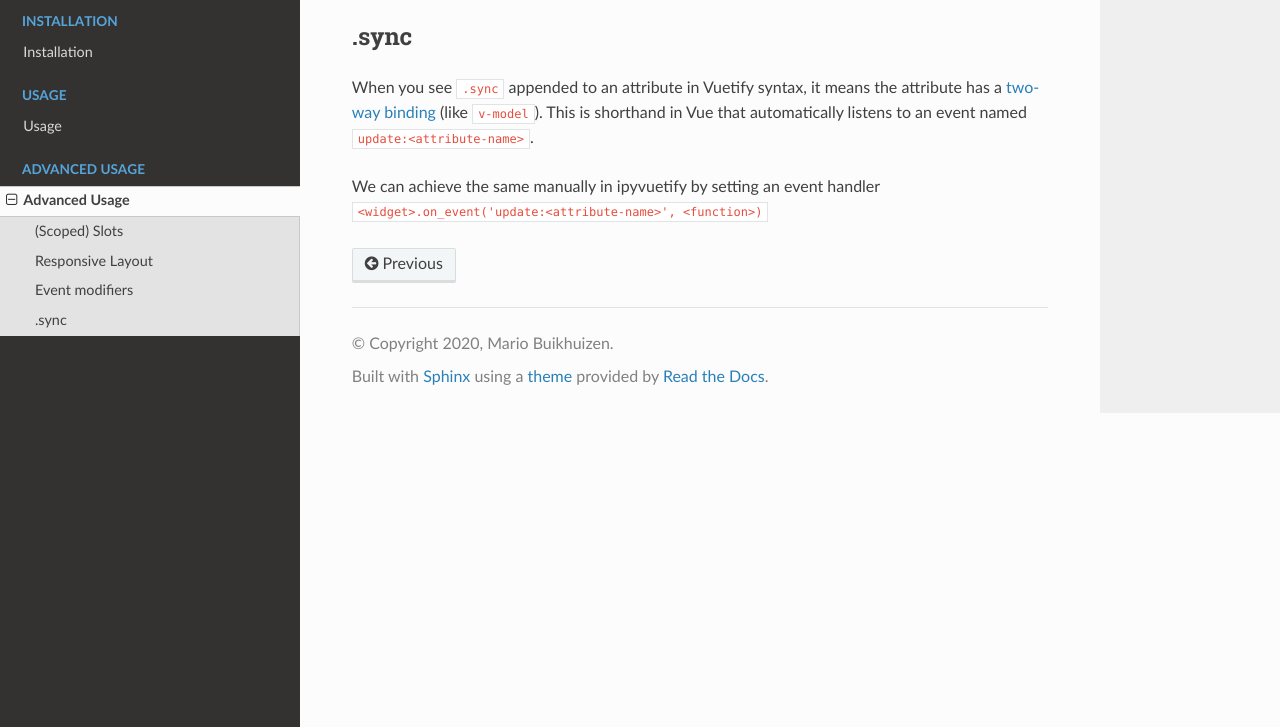
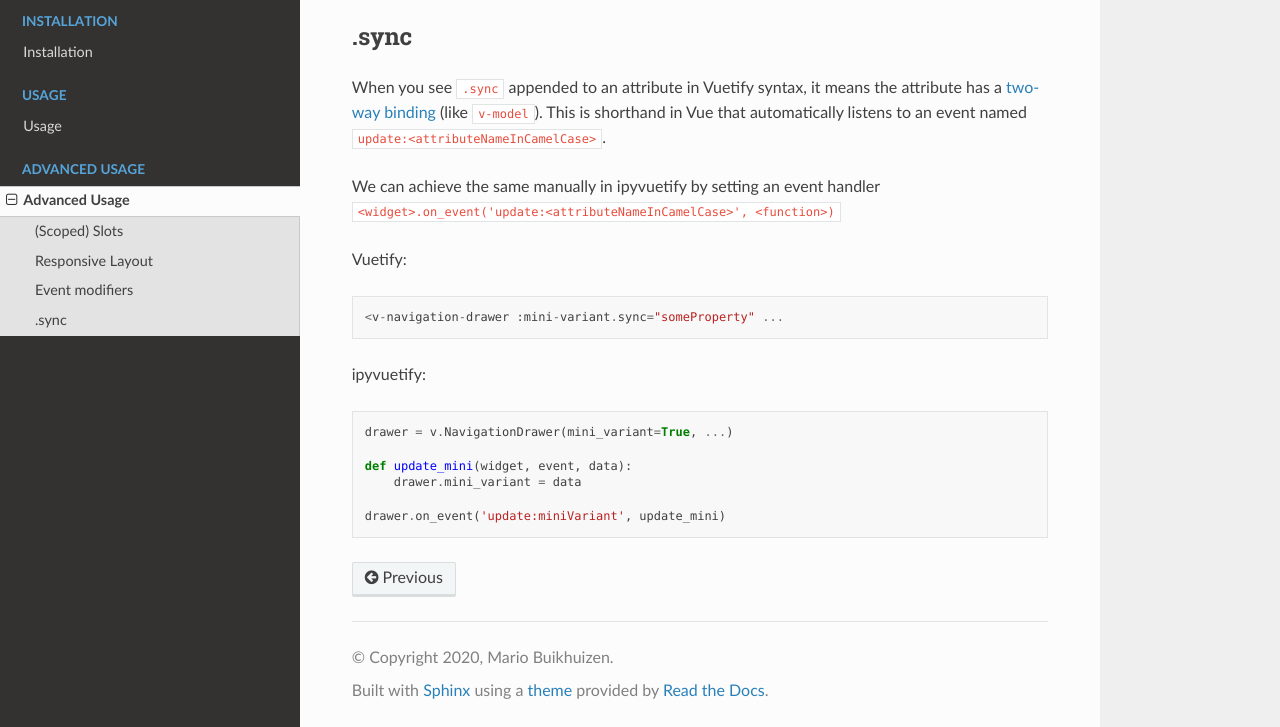
Before and after one commit to widgetti/ipyvuetify, a Sphinx documentation site: the page built from docs/advanced_usage.rst, in a window 1280 px wide and 900 px high, scrolled down 3361 px, cut to the strip 173-900 px from the top of the window. Built offline with Sphinx 7.4.7 and the Read the Docs theme 2.0.0, drawn with Linux system fonts in a browser that asks for light colours.

Commit message:
docs: add example to .sync

```diff
--- a/docs/advanced_usage.rst
+++ b/docs/advanced_usage.rst
@@ -158,7 +158,24 @@ For example when you have two nested elements and want a different click handler
 
 When you see ``.sync`` appended to an attribute in Vuetify syntax, it means the attribute has a `two-way binding
 <https://vuejs.org/v2/guide/components-custom-events.html#sync-Modifier>`_ (like ``v-model``). This is shorthand in Vue
-that automatically listens to an event named ``update:<attribute-name>``.
+that automatically listens to an event named ``update:<attributeNameInCamelCase>``.
 
 We can achieve the same manually in ipyvuetify by setting an event handler
-``<widget>.on_event('update:<attribute-name>', <function>)``
+``<widget>.on_event('update:<attributeNameInCamelCase>', <function>)``
+
+Vuetify:
+
+..  code-block::
+
+    <v-navigation-drawer :mini-variant.sync="someProperty" ...
+
+ipyvuetify:
+
+.. code-block::
+
+    drawer = v.NavigationDrawer(mini_variant=True, ...)
+
+    def update_mini(widget, event, data):
+        drawer.mini_variant = data
+
+    drawer.on_event('update:miniVariant', update_mini)
```
